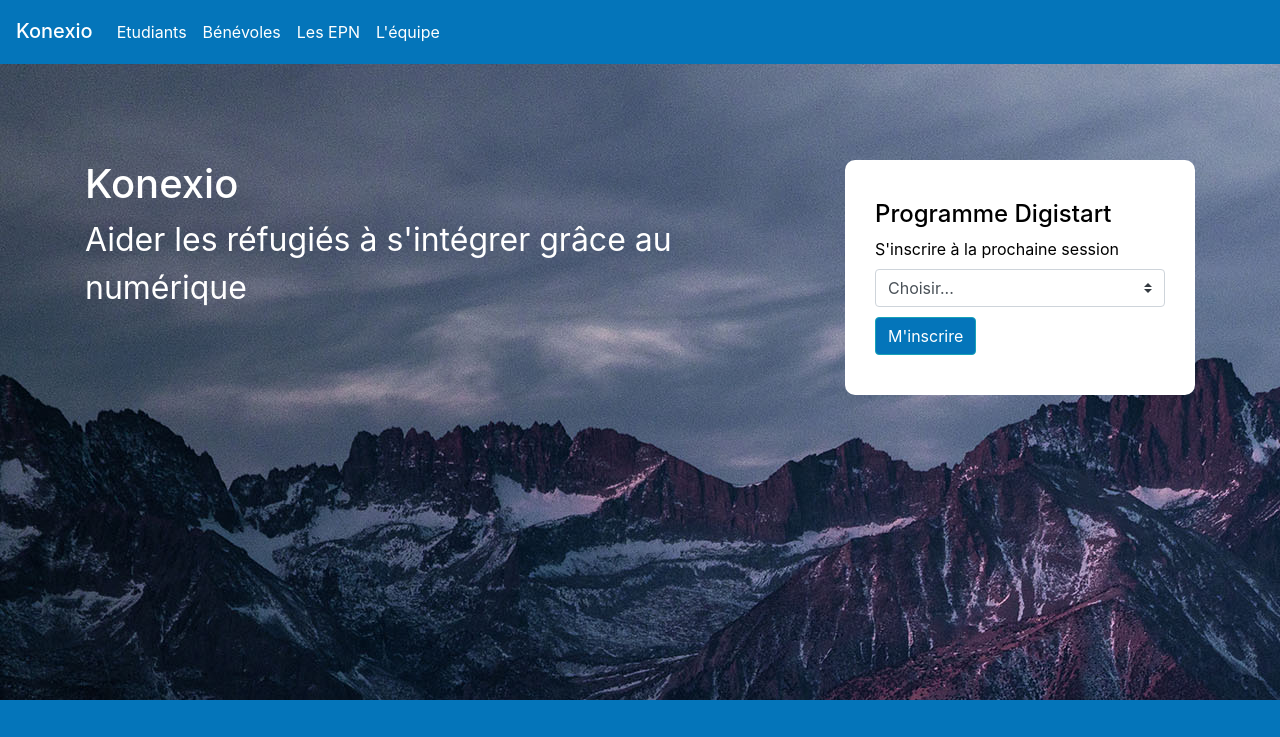
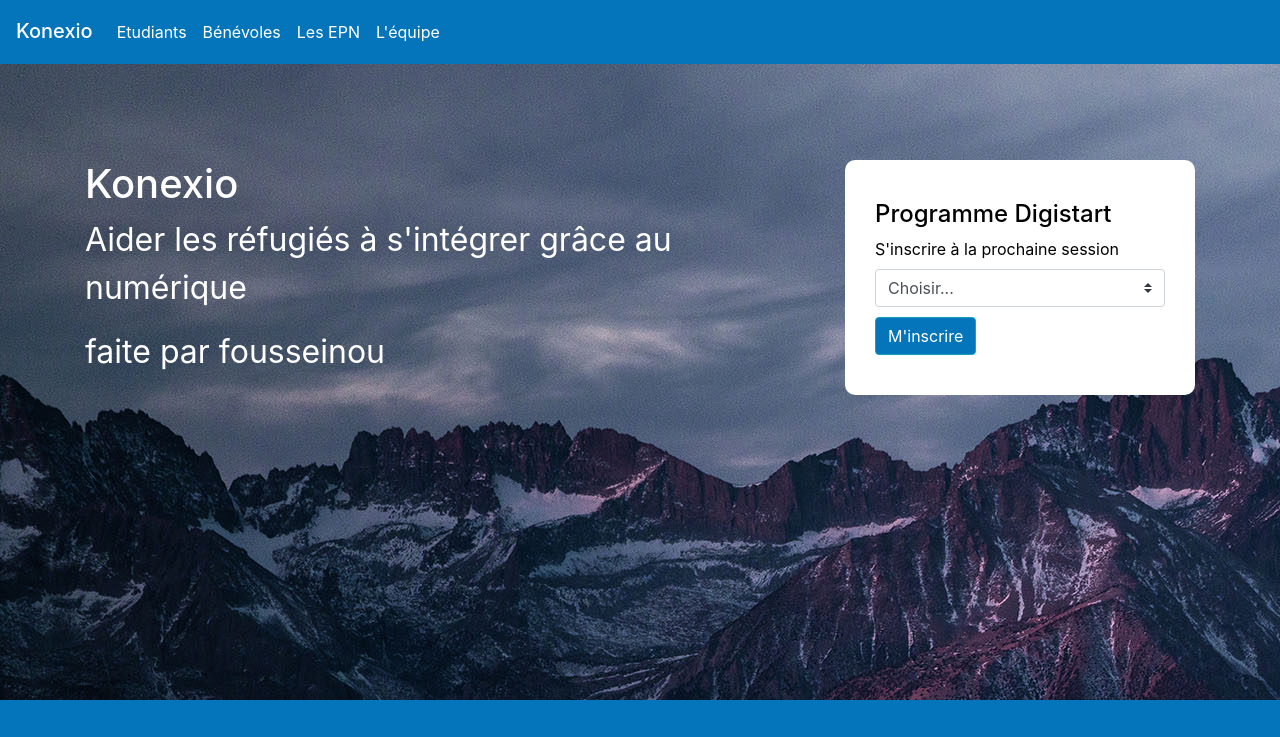
Before and after one commit to sokhona/Digitard, a plain HTML site: page index.html in a window 1280 px wide. Shown: the top 737 px of the page. Drawn offline with Linux system fonts and the light colour scheme.

Commit message:
Update index.html

```diff
--- a/index.html
+++ b/index.html
@@ -37,6 +37,9 @@
                 <div class="col-12 col-xl-8 col-md-6">
                     <h1>Konexio</h1>
                     <p>Aider les réfugiés à s'intégrer grâce au numérique</p>
+<p>
+    faite par fousseinou
+</p>
                 </div>
                 <aside class="col-12 col-xl-4 col-md-6">
                     <form action="index.html">
```
